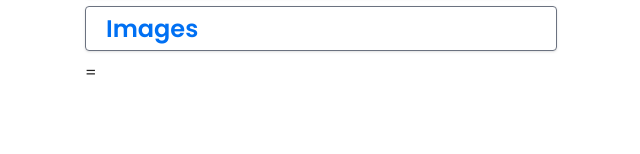
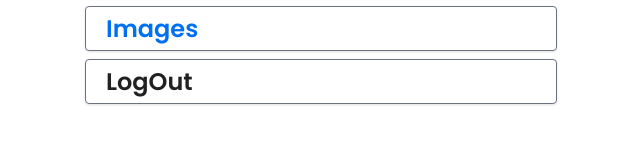
Before and after one commit to programmerpranit/pranitpatil, a Next.js app: page /admin in a window 1280 px wide. Shown: the part 184-338 px from the top of the page, without its empty margins (319-959 px from the left). Built offline with nearby package versions, Linux system fonts and the light colour scheme.

Commit message:
added logout feature

```diff
--- a/pages/admin/index.jsx
+++ b/pages/admin/index.jsx
@@ -1,6 +1,16 @@
 import Link from "next/link";
+import { useRouter } from "next/router";
+import Cookies from "universal-cookie";
 
 const AdminPanel = () => {
+  const cookies = new Cookies();
+  const router = useRouter();
+  const logout = () => {
+    localStorage.removeItem("token");
+    cookies.remove("authorization");
+    router.push("/auth/login");
+  };
+
   return (
     <>
       <div className="my-10 max-w-lg p-5 m-auto">
@@ -15,7 +25,13 @@ const AdminPanel = () => {
           <div className="border hover:text-primary m-auto px-5 my-2 rounded shadow border-gray-500 ">
             <h3>Images</h3>
           </div>
-        </Link>=
+        </Link>
+        <div
+          onClick={logout}
+          className="border hover:text-primary m-auto px-5 my-2 rounded shadow border-gray-500 "
+        >
+          <h3>LogOut</h3>
+        </div>
       </div>
     </>
   );
```
